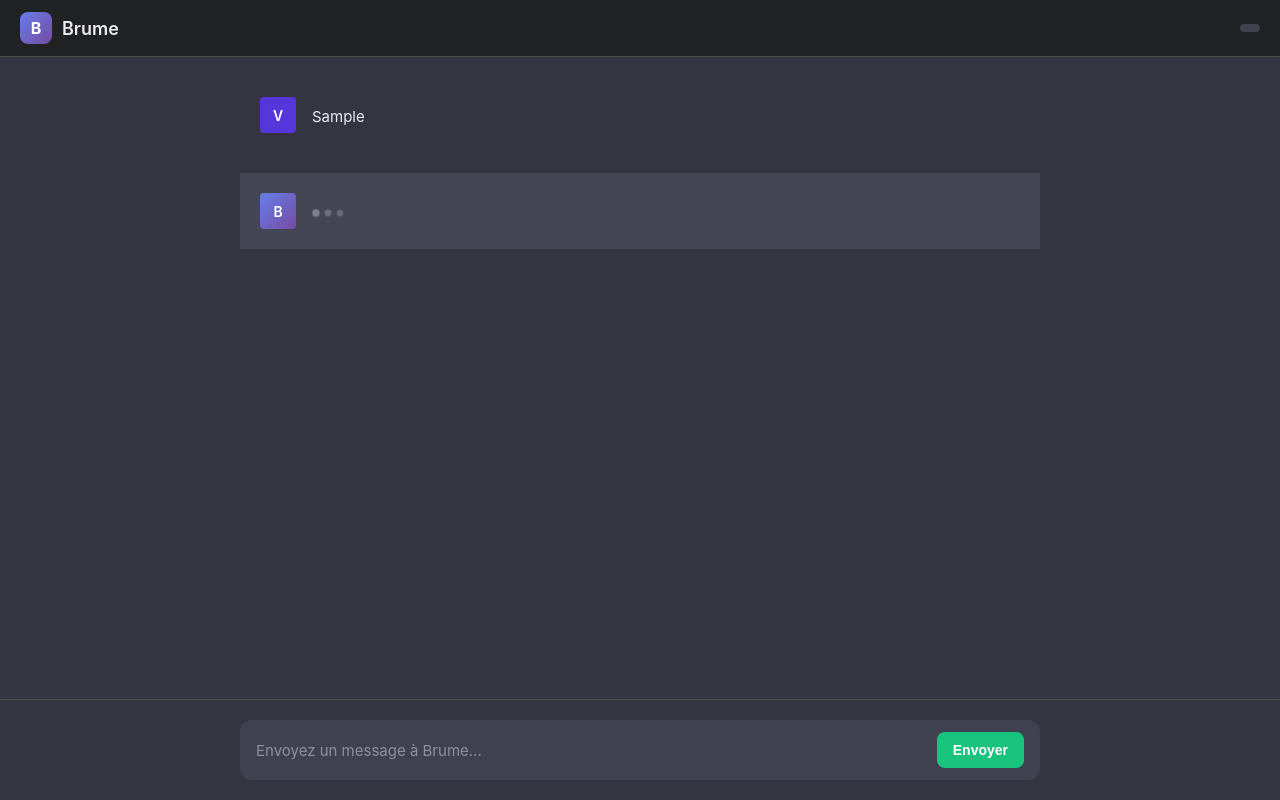
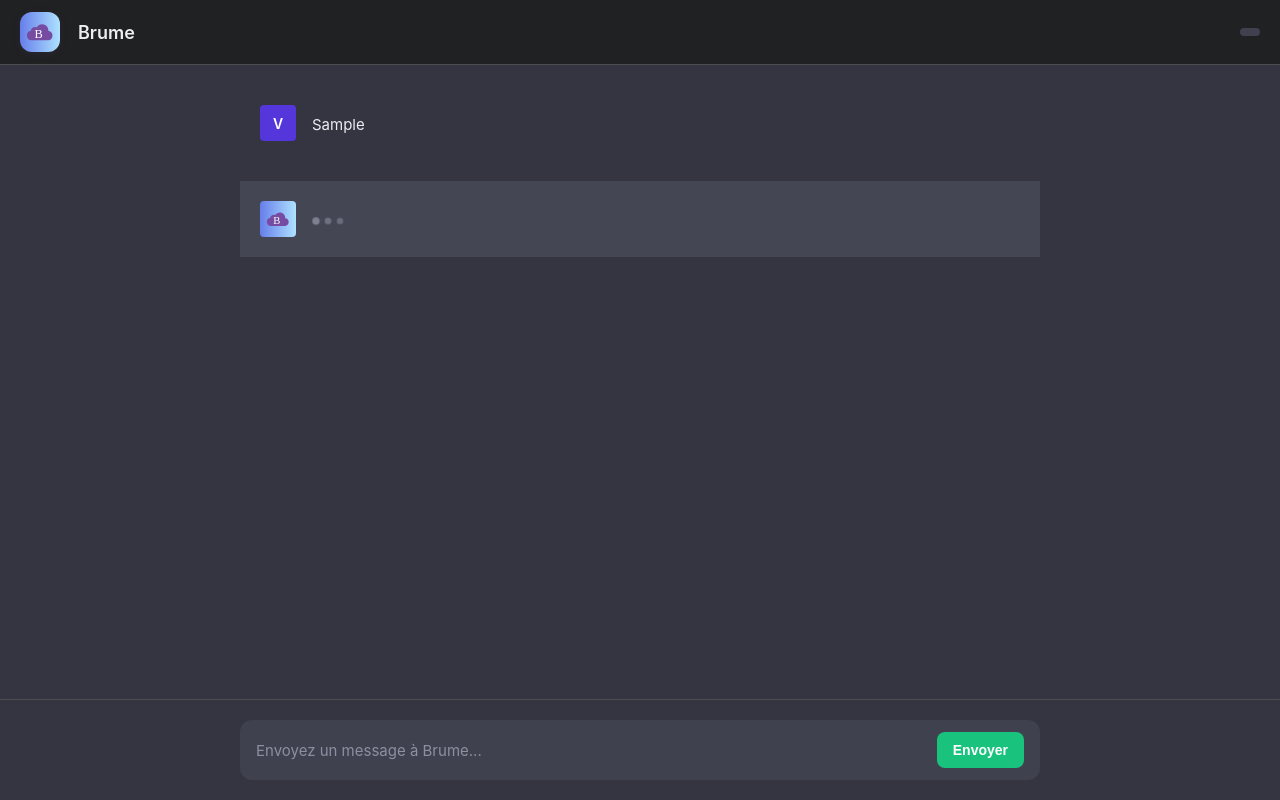
Before and after one commit to Stilmant/Brume, a website: page public/user.html in a window 1280 px wide. Both pictures are taken after typing "Sample" into the empty fields and a click on the button "Envoyer". Drawn offline with nearby package versions, Linux system fonts and the light colour scheme; no server answers.

Commit message:
[main] Update logo styles and integrate SVG for admin and user interfaces

```diff
--- a/public/user.html
+++ b/public/user.html
@@ -30,16 +30,22 @@
       gap: 10px;
     }
     .logo {
-      width: 32px;
-      height: 32px;
-      background: linear-gradient(135deg, #667eea 0%, #764ba2 100%);
-      border-radius: 8px;
+      width: 40px;
+      height: 40px;
+      background: linear-gradient(90deg, #667eea 0%, #aee2ff 100%);
+      border-radius: 12px;
       display: flex;
       align-items: center;
       justify-content: center;
-      font-weight: bold;
-      font-size: 16px;
-      color: white;
+      box-shadow: 0 2px 8px rgba(118,75,162,0.10);
+      overflow: hidden;
+      margin: 0 8px 0 0;
+    }
+    .logo img {
+      width: 28px;
+      height: 28px;
+      display: block;
+      margin: auto;
     }
     .session-id {
       font-size: 12px;
@@ -74,7 +80,20 @@
       font-size: 14px;
     }
     .avatar.user { background: #5436da; color: white; }
-    .avatar.ai { background: linear-gradient(135deg, #667eea 0%, #764ba2 100%); color: white; }
+    .avatar.ai {
+      background: linear-gradient(90deg, #667eea 0%, #aee2ff 100%);
+      display: flex;
+      align-items: center;
+      justify-content: center;
+      padding: 0;
+      overflow: hidden;
+    }
+    .avatar.ai img {
+      width: 24px;
+      height: 24px;
+      display: block;
+      margin: auto;
+    }
     .message-content { flex: 1; padding-top: 8px; line-height: 1.6; font-size: 15px; }
     .typing { display: flex; gap: 4px; padding: 8px 0; }
     .typing span {
@@ -126,7 +145,7 @@
 </head>
 <body>
   <div class='header'>
-    <h1><div class='logo'>B</div>Brume</h1>
+    <h1><span class='logo'><img src="brume-thought.svg" alt="Brume" /></span>Brume</h1>
     <div class='session-id' id='sessionId'></div>
   </div>
   <div id='chat'>
@@ -156,9 +175,20 @@
       if(firstMessage){chat.innerHTML='';firstMessage=false;}
       const messageDiv=document.createElement('div');
       messageDiv.className='message '+type;
-      const avatar=document.createElement('div');
-      avatar.className='avatar '+type;
-      avatar.textContent=type==='user'?'V':'B';
+      let avatar;
+      if(type==='ai'){
+        avatar=document.createElement('div');
+        avatar.className='avatar ai';
+        avatar.innerHTML='<img src="brume-thought.svg" alt="Brume" />';
+      }else if(type==='user'){
+        avatar=document.createElement('div');
+        avatar.className='avatar user';
+        avatar.textContent='V';
+      }else{
+        avatar=document.createElement('div');
+        avatar.className='avatar '+type;
+        avatar.textContent='?';
+      }
       const content=document.createElement('div');
       content.className='message-content';
       content.textContent=text;
@@ -174,7 +204,7 @@
       messageDiv.className='message ai';
       const avatar=document.createElement('div');
       avatar.className='avatar ai';
-      avatar.textContent='B';
+      avatar.innerHTML='<img src="brume-thought.svg" alt="Brume" />';
       const content=document.createElement('div');
       content.className='message-content';
       const typing=document.createElement('div');
```
Also changed, not shown: public/admin.html (+43 -13 lines), public/brume-thought.svg (added).
